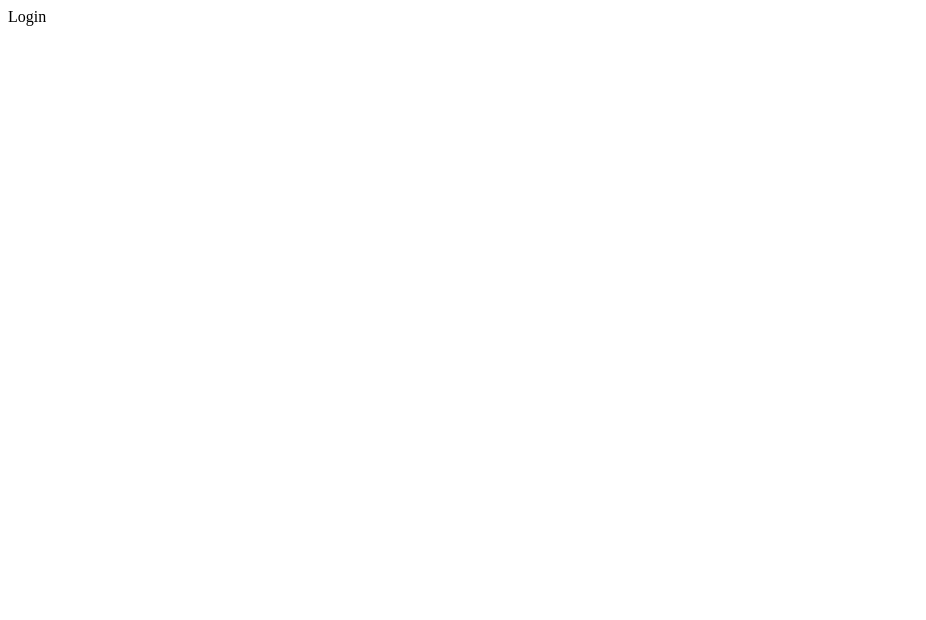
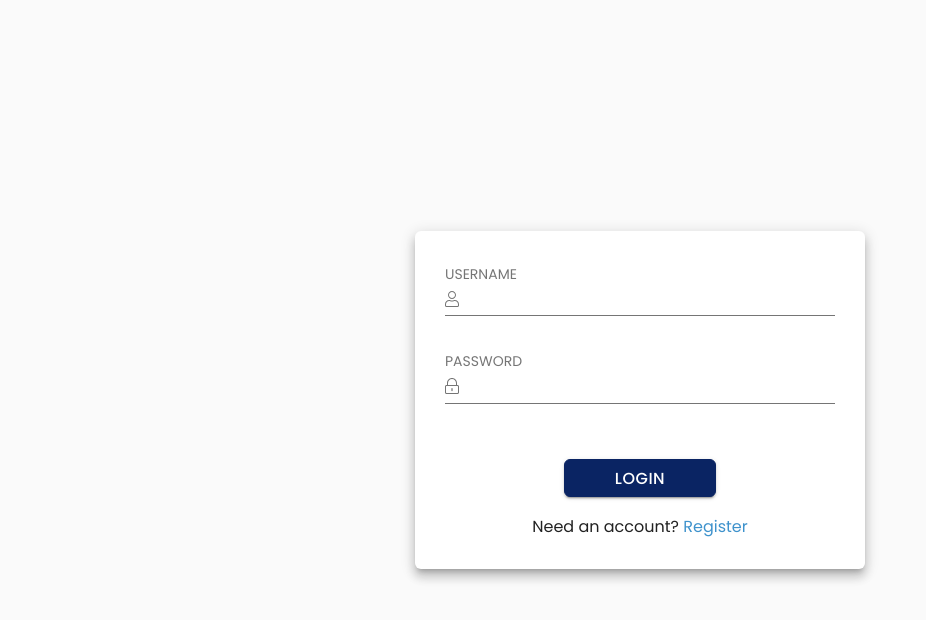
Before and after one commit to Freelance-tech-support/master, a React (Create React App) app in the folder client/: page /login in a window 1280 px wide. Shown: the top 620 px of the page, without its empty margins (0-926 px from the left). Built offline with nearby package versions, Linux system fonts and the light colour scheme.

Commit message:
added login form

```diff
--- a/client/package.json
+++ b/client/package.json
@@ -8,6 +8,7 @@
     "@testing-library/user-event": "^7.2.1",
     "react": "^16.13.1",
     "react-dom": "^16.13.1",
+    "react-hook-form": "^6.8.6",
     "react-router-dom": "^5.2.0",
     "react-scripts": "3.4.3"
   },
--- a/client/public/index.html
+++ b/client/public/index.html
@@ -4,9 +4,10 @@
 		<meta charset="utf-8" />
 		<meta name="viewport" content="width=device-width, initial-scale=1" />
 		<meta name="theme-color" content="#000000" />
-    <meta
-      name="description"
-      content="Freelance Tech Support"
+		<meta name="description" content="Freelance Tech Support" />
+		<link
+			href="https://fonts.googleapis.com/css2?family=Poppins:ital,wght@0,200;0,300;0,400;0,500;0,600;0,700;1,200;1,300;1,400;1,500;1,600;1,700&display=swap"
+			rel="stylesheet"
 		/>
 		<link rel="apple-touch-icon" href="%PUBLIC_URL%/logo192.png" />
 		<!--
--- /dev/null
+++ b/client/src/assets/icons/LockIcon.js
@@ -0,0 +1,14 @@
+import React from "react";
+
+const LockIcon = props => {
+	return (
+		<svg height={props.size || "1.6rem"} xmlns="http://www.w3.org/2000/svg" viewBox="0 0 448 512">
+			<path
+				fill={props.fill}
+				d="M224 420c-11 0-20-9-20-20v-64c0-11 9-20 20-20s20 9 20 20v64c0 11-9 20-20 20zm224-148v192c0 26.5-21.5 48-48 48H48c-26.5 0-48-21.5-48-48V272c0-26.5 21.5-48 48-48h16v-64C64 71.6 136-.3 224.5 0 312.9.3 384 73.1 384 161.5V224h16c26.5 0 48 21.5 48 48zM96 224h256v-64c0-70.6-57.4-128-128-128S96 89.4 96 160v64zm320 240V272c0-8.8-7.2-16-16-16H48c-8.8 0-16 7.2-16 16v192c0 8.8 7.2 16 16 16h352c8.8 0 16-7.2 16-16z"
+			/>
+		</svg>
+	);
+};
+
+export default LockIcon;
--- /dev/null
+++ b/client/src/assets/icons/UserIcon.js
@@ -0,0 +1,11 @@
+import React from "react";
+
+const LockIcon = props => {
+	return (
+		<svg height={props.size || "1.6rem"} xmlns="http://www.w3.org/2000/svg" viewBox="0 0 448 512">
+			<path d="M313.6 288c-28.7 0-42.5 16-89.6 16-47.1 0-60.8-16-89.6-16C60.2 288 0 348.2 0 422.4V464c0 26.5 21.5 48 48 48h352c26.5 0 48-21.5 48-48v-41.6c0-74.2-60.2-134.4-134.4-134.4zM416 464c0 8.8-7.2 16-16 16H48c-8.8 0-16-7.2-16-16v-41.6C32 365.9 77.9 320 134.4 320c19.6 0 39.1 16 89.6 16 50.4 0 70-16 89.6-16 56.5 0 102.4 45.9 102.4 102.4V464zM224 256c70.7 0 128-57.3 128-128S294.7 0 224 0 96 57.3 96 128s57.3 128 128 128zm0-224c52.9 0 96 43.1 96 96s-43.1 96-96 96-96-43.1-96-96 43.1-96 96-96z" />
+		</svg>
+	);
+};
+
+export default LockIcon;
--- a/client/src/components/Auth/Login/Login.js
+++ b/client/src/components/Auth/Login/Login.js
@@ -1,11 +1,66 @@
-import React from 'react'
+import React from "react";
+import { useForm } from "react-hook-form";
+import { Link } from "react-router-dom";
+import LockIcon from "../../../assets/icons/LockIcon";
+import UserIcon from "../../../assets/icons/UserIcon";
+import classes from "./Login.module.css";
+import TextInput from "../../UI/Inputs/TextInput/TextInput";
+import Button from "../../UI/Button/Button";
+import Paper from "../../UI/Paper/Paper";
 
 const Login = props => {
-   return (
-      <div>
-         Login
-      </div>
-   )
-}
+	const { register, errors, handleSubmit, setError } = useForm({
+		reValidateMode: "onSubmit",
+		shouldFocusError: true,
+	});
 
-export default Login
+	const onSubmit = () => {};
+
+	const buttonColor = getComputedStyle(document.documentElement).getPropertyValue("--blue-dark");
+	const usernameError = errors.username ? errors.username.message : null;
+	const passwordError = errors.password ? errors.password.message : null;
+
+	return (
+		<div className={classes.Center}>
+			<div className={classes.LoginContainer}>
+				<Paper>
+					<form onSubmit={handleSubmit(onSubmit)} className={classes.LoginForm}>
+						<TextInput
+							name="username"
+							id="username"
+							Icon={UserIcon}
+							label="username"
+							errorMessage={usernameError}
+							register={register({
+								required: "This field is required",
+								pattern: {
+									value: /^\w+([\.-]?\w+)*@\w+([\.-]?\w+)*(\.\w{2,3})+$/,
+									required: "This field is required",
+								},
+							})}
+						/>
+						<TextInput
+							name="password"
+							type="password"
+							label="password"
+							Icon={LockIcon}
+							errorMessage={passwordError}
+							id="password"
+							register={register({
+								required: "This field is required",
+							})}
+						/>
+						<div className={classes.ButtonContainer}>
+							<Button color={buttonColor}>Login</Button>
+						</div>
+					</form>
+					<div className={classes.RegisterLink}>
+						Need an account? <Link to="/register">Register</Link>
+					</div>
+				</Paper>
+			</div>
+		</div>
+	);
+};
+
+export default Login;
--- /dev/null
+++ b/client/src/components/Auth/Login/Login.module.css
@@ -0,0 +1,31 @@
+.LoginContainer {
+   width: 45rem;
+   margin: auto;
+}
+
+.LoginForm {
+   position: relative;
+}
+
+.ForgotLink {
+   position: absolute;
+   right: 0;
+   top: 65%;
+}
+
+.RegisterLink {
+   text-align: center;
+   margin-top: 1.7rem;
+}
+
+.ButtonContainer {
+   margin-top: 5.5rem;
+   text-align: center;
+}
+
+.Center {
+   display: flex;
+   height: 100vh;
+   flex-direction: column;
+   justify-content: center;
+}
--- a/client/src/components/UI/Button/Button.module.css
+++ b/client/src/components/UI/Button/Button.module.css
@@ -1,5 +1,5 @@
 .Button {
-	color: var(--text-secondary);
+	color: var(--bg-primary);
 	border-radius: 0.6rem;
 	cursor: pointer;
 	box-shadow: 0px 3px 1px -2px rgba(0, 0, 0, 0.2), 0px 2px 2px 0px rgba(0, 0, 0, 0.14),
@@ -7,7 +7,7 @@
 	transition: all var(--transition-speed) ease;
 	padding: 0.6rem 5rem 0.55rem;
 	background-color: transparent;
-	font-weight: 600;
+	font-weight: 500;
 	letter-spacing: 0.05ch;
 	font-size: 1.6rem;
 	font-family: inherit;
--- a/client/src/components/UI/Inputs/TextInput/TextInput.module.css
+++ b/client/src/components/UI/Inputs/TextInput/TextInput.module.css
@@ -10,7 +10,7 @@
    border: none;
    padding-top: 3rem;
    padding-bottom: .75rem;
-   color: var(--text-secondary);
+   color: var(--text-primary);
    border: none;
    font-family: 'Nunito', sans-serif;
    font-size: 1.6rem;
@@ -25,7 +25,7 @@
    height: 100%;
    width: 100%;
    pointer-events: none;
-   border-bottom: 1.5px solid var(--text-primary);
+   border-bottom: 1.5px solid var(--text-secondary);
 }
 
 .Label:after {
@@ -35,7 +35,7 @@
    bottom: -1.5px;
    height: 100%;
    width: 100%;
-   border-bottom: 3px solid var(--blue-dark);
+   border-bottom: 3px solid var(--blue-light);
    transform: translateX(-100%);
    transition: transform var(--transition-speed) ease;
 }
@@ -45,14 +45,14 @@
 }
 
 .LabelText {
-   color: var(--text-primary);
+   color: var(--text-secondary);
    text-transform: uppercase;
    font-size: 1.4rem;
 }
 
 .Input svg {
    position: absolute;
-   fill: var(--text-primary);
+   fill: var(--text-secondary);
    left: 0;
    bottom: 17%;
    pointer-events: none;
@@ -60,7 +60,7 @@
 }
 
 .Input input:focus + svg {
-   fill: var(--blue-dark);
+   fill: var(--blue-light);
 }
 
 .Input input:focus {
--- /dev/null
+++ b/client/src/components/UI/Paper/Paper.js
@@ -0,0 +1,13 @@
+import React from 'react'
+import classes from './Paper.module.css'
+
+const Paper = ({children, ...rest}) => {
+
+   return (
+      <div className={classes.Paper} {...rest}>
+         {children}
+      </div>
+   )
+}
+
+export default Paper
--- /dev/null
+++ b/client/src/components/UI/Paper/Paper.module.css
@@ -0,0 +1,7 @@
+.Paper {
+	background-color: var(--bg-primary);
+	padding: 3rem;
+	border-radius: 0.6rem;
+	box-shadow: 0px 5px 5px -3px rgba(0, 0, 0, 0.2), 0px 8px 10px 1px rgba(0, 0, 0, 0.14),
+		0px 3px 14px 2px rgba(0, 0, 0, 0.12);
+}
--- a/client/src/index.css
+++ b/client/src/index.css
@@ -0,0 +1,45 @@
+
+:root {
+	--text-primary: rgba(0, 0, 0, 0.87);
+	--text-secondary: rgba(0, 0, 0, 0.54);
+	--bg-primary: #fff;
+	--bg-secondary: #fafafa;
+	--transition-speed: .4s;
+
+	--blue-dark: #0A2463;
+	--blue-light: #3E92CC;
+
+	--pink-light: #ff7eee;
+	--pink-dark: #D8315B;
+}
+
+
+html, body {
+	font-size: 62.5%;
+}
+
+body {
+	position: relative;
+	font-size: 1.6rem;
+	box-sizing: border-box;
+	font-family: 'Poppins', sans-serif;
+	color: var(--text-primary);
+	background-color: var(--bg-secondary);
+}
+
+*,
+*::after,
+*::before {
+	margin: 0;
+	padding: 0;
+	box-sizing: inherit;
+}
+
+a {
+	text-decoration: none;
+	color: var(--blue-light);
+}
+
+a:hover, a:focus {
+	text-decoration: underline;
+}
```
Also changed, not shown: client/src/components/Auth/Register/Register.module.css (added), 1 other file (tests, documents, lock files or other folders). Lines whose indentation alone changed are shown as unchanged.
